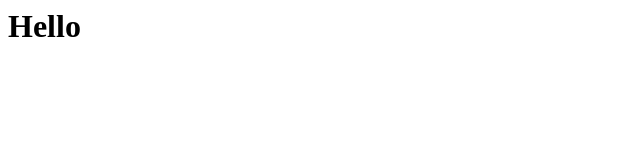
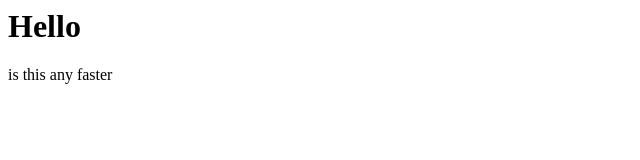
Before and after one commit to fingerdust/fingerdust.github.io, a plain HTML site: page index.html in a window 1280 px wide. Shown: the full height of the page, 0-640 px from the left. Drawn offline with Linux system fonts and the light colour scheme.

Commit message:
Test commit

```diff
--- a/index.html
+++ b/index.html
@@ -1 +1,2 @@
 <h1>Hello</h1>
+<p> is this any faster</p>
```
